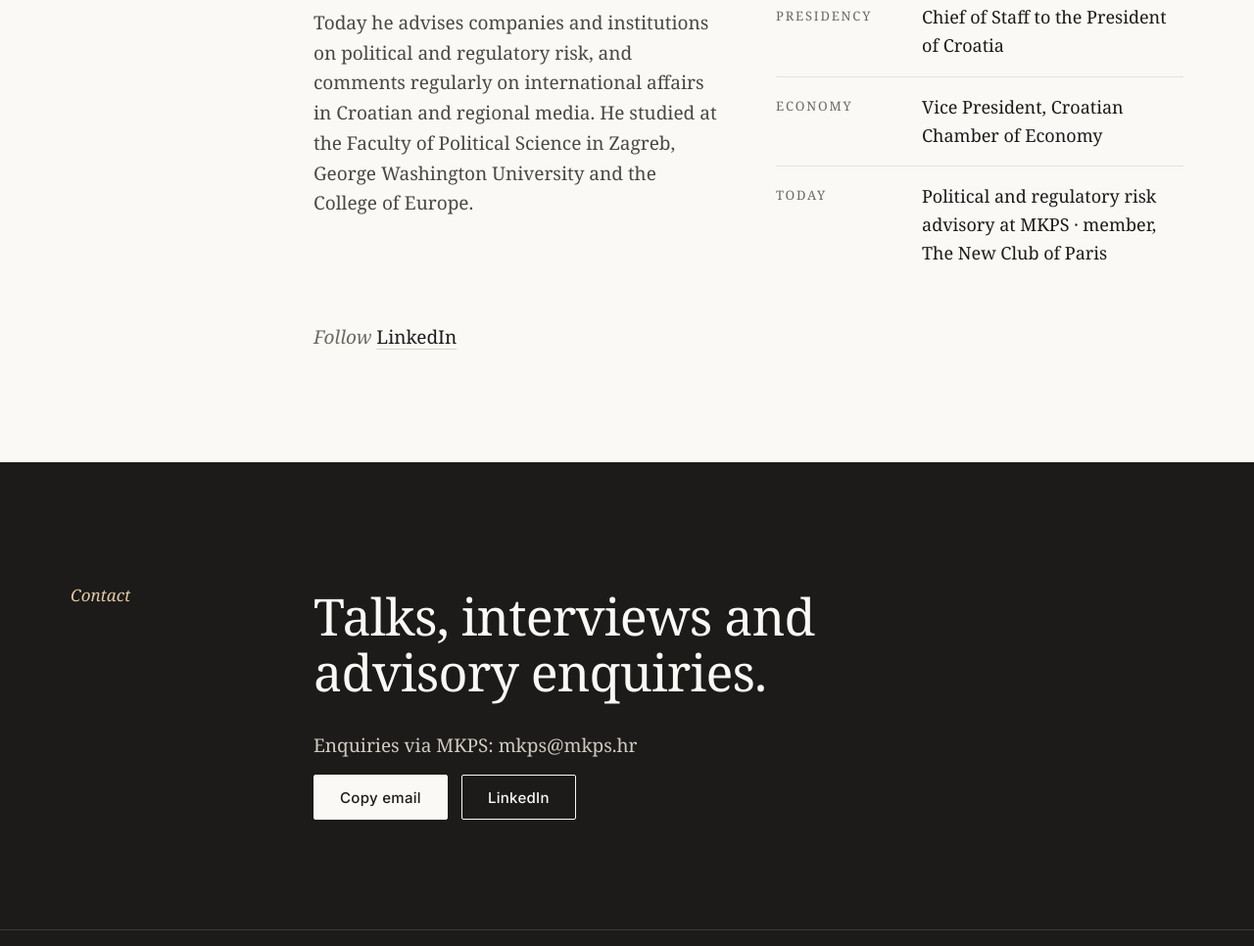
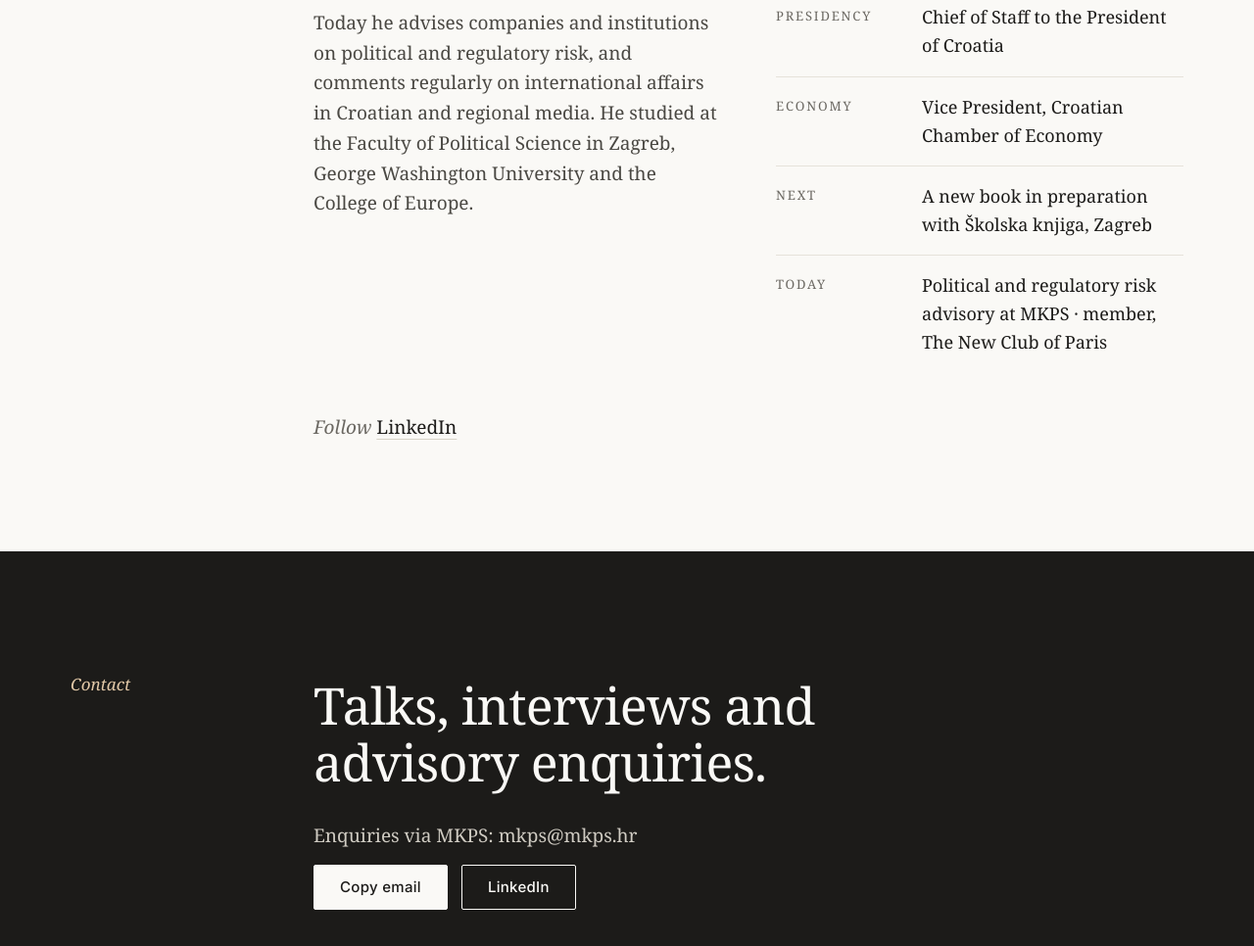
Before and after one commit to zeljkam-glitch/the-new-disorder, a plain HTML site: page index.html in a window 1280 px wide. Shown: the part 6937-7903 px from the top of the page at 98% size. Drawn offline with Linux system fonts and the light colour scheme.

Commit message:
Mention the forthcoming book with Školska knjiga
Co-Authored-By: Claude Opus 5.5 <noreply@anthropic.com>
Claude-Session: https://claude.ai/code/session_01K82NRWwzk1pKHCKF9fMued

```diff
--- a/index.html
+++ b/index.html
@@ -185,6 +185,7 @@
 <li><span class="lbl"><span lang="en">Government</span><span lang="hr">Vlada</span></span><span><span lang="en">State Secretary, Government of Croatia</span><span lang="hr">državni tajnik u&#160;Vladi Republike Hrvatske</span></span></li>
 <li><span class="lbl"><span lang="en">Presidency</span><span lang="hr">Predsjednica</span></span><span><span lang="en">Chief of Staff to the President of Croatia</span><span lang="hr">predstojnik Ureda predsjednice Republike Hrvatske</span></span></li>
 <li><span class="lbl"><span lang="en">Economy</span><span lang="hr">Gospodarstvo</span></span><span><span lang="en">Vice President, Croatian Chamber of Economy</span><span lang="hr">potpredsjednik Hrvatske gospodarske komore</span></span></li>
+<li><span class="lbl"><span lang="en">Next</span><span lang="hr">Uskoro</span></span><span><span lang="en">A new book in preparation with Školska knjiga, Zagreb</span><span lang="hr">nova knjiga u&#160;pripremi za Školsku knjigu</span></span></li>
 <li><span class="lbl"><span lang="en">Today</span><span lang="hr">Danas</span></span><span><span lang="en">Political and regulatory risk advisory at MKPS · member, The New Club of Paris</span><span lang="hr">savjetovanje o&#160;političkim i&#160;regulatornim rizicima u&#160;MKPS-u&#160;· član mreže The New Club of Paris</span></span></li>
 </ul>
 </div>
```
